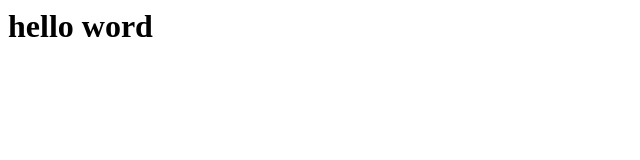
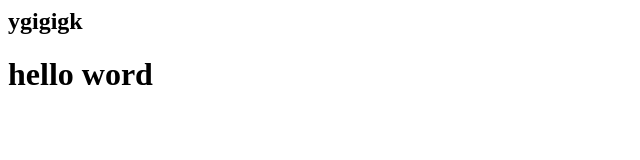
Before and after one commit to masterruma777/duanweb, a plain HTML site: page index.html in a window 1280 px wide. Shown: the whole page, without its empty margins (0-640 px from the left). Drawn offline with Linux system fonts and the light colour scheme.

Commit message:
index.html

```diff
--- a/index.html
+++ b/index.html
@@ -1 +1,5 @@
+
+
+<h2>ygigigk</h2>
+
 <h1>hello word</h1>
```
